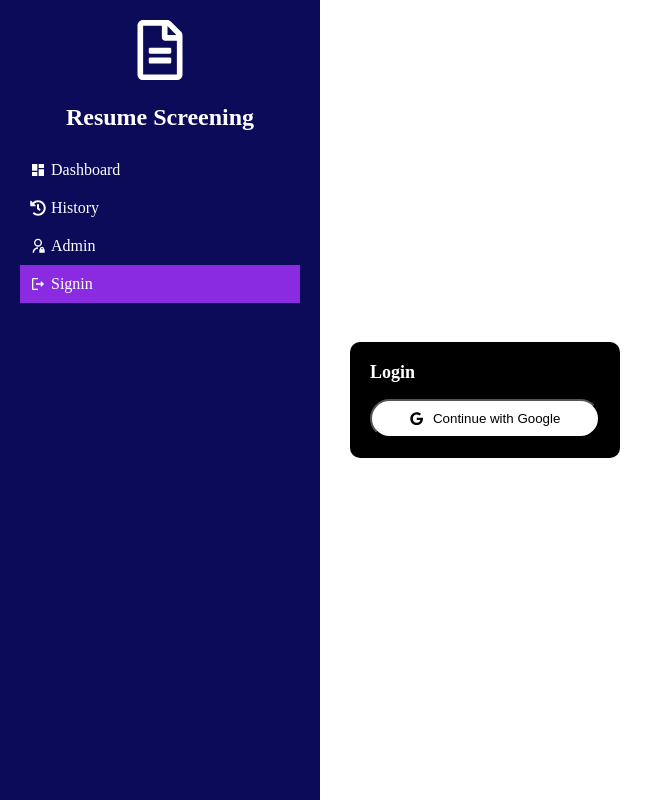
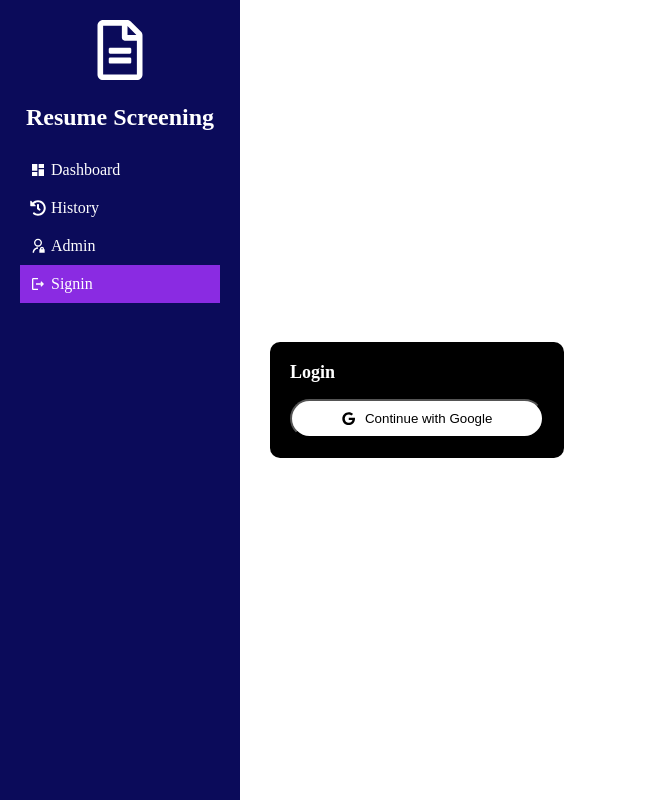
Before and after one commit to Sachinkoligit/Ai-Resume-Scorer, a React (Vite) app in the folder frontend/: page /signin in a window 1280 px wide. Shown: the whole page, without its empty margins (0-663 px from the left). Built offline with nearby package versions, Linux system fonts and the light colour scheme.

Commit message:
Fix the ui in protected tabs

```diff
--- a/frontend/package.json
+++ b/frontend/package.json
@@ -13,6 +13,7 @@
     "firebase": "^12.17.0",
     "react": "^19.2.7",
     "react-dom": "^19.2.7",
+    "react-hot-toast": "^2.6.0",
     "react-icons": "^5.6.0",
     "react-router-dom": "^7.18.1"
   },
--- a/frontend/src/App.css
+++ b/frontend/src/App.css
@@ -14,7 +14,10 @@
 }
 
 .sidebar{
-  width: 25%;
+  /* keep a stable sidebar width so it doesn't collapse */
+  flex: 0 0 240px;
+  width: 240px;
+  min-width: 200px;
   padding: 20px;
   background-color: #0b0b5a;
   color: white;
--- a/frontend/src/components/login/login.jsx
+++ b/frontend/src/components/login/login.jsx
@@ -1,23 +1,33 @@
-import React from 'react'
-import './login.css'
+import React from "react";
+import "./login.css";
 import { FaGoogle } from "react-icons/fa";
-import { auth, provider } from '../../utils/firebase';
-import { signInWithPopup } from 'firebase/auth';
+import { auth, provider } from "../../utils/firebase";
+import { signInWithPopup } from "firebase/auth";
+import toast from "react-hot-toast";
+import { useNavigate } from "react-router-dom";
 
 export default function Login() {
-  const handleLogin = async()=>{
-    const result = await signInWithPopup(auth, provider);
-    const {accessToken, displayName, email, photoURL} = result.user;
-    console.log("result",photoURL);
-  }
+  const navigate = useNavigate()
+  const handleLogin = async () => {
+    try {
+      const result = await signInWithPopup(auth, provider);
+      const { accessToken, displayName, email, photoURL } = result.user;
+      localStorage.setItem("accessToken",accessToken);
+      navigate("/dashboard");
+    } catch (error) {
+      toast.error(error.message || "Something went wrong");
+    }
+  };
   return (
-    <div className='login-container'>
-        <div className='login-wrapper'>
-        <div className='login-card'>
-            <h1>Login</h1>
-            <button onClick={handleLogin}><FaGoogle/> Continue with Google</button>
+    <div className="login-container">
+      <div className="login-wrapper">
+        <div className="login-card">
+          <h1>Login</h1>
+          <button onClick={handleLogin}>
+            <FaGoogle /> Continue with Google
+          </button>
         </div>
-        </div>
+      </div>
     </div>
-  )
+  );
 }
--- a/frontend/src/components/sidebar.jsx
+++ b/frontend/src/components/sidebar.jsx
@@ -27,7 +27,7 @@ export default function Sidebar() {
       case pathName.includes("signin"):
         setSelectedItem("signin");
         break;
-        case pathName.includes("dashboard"):
+      case pathName.includes("dashboard"):
         setSelectedItem("dashboard");
         break;
       default:
```
Also changed, not shown: 1 other file (tests, documents, lock files or other folders).
